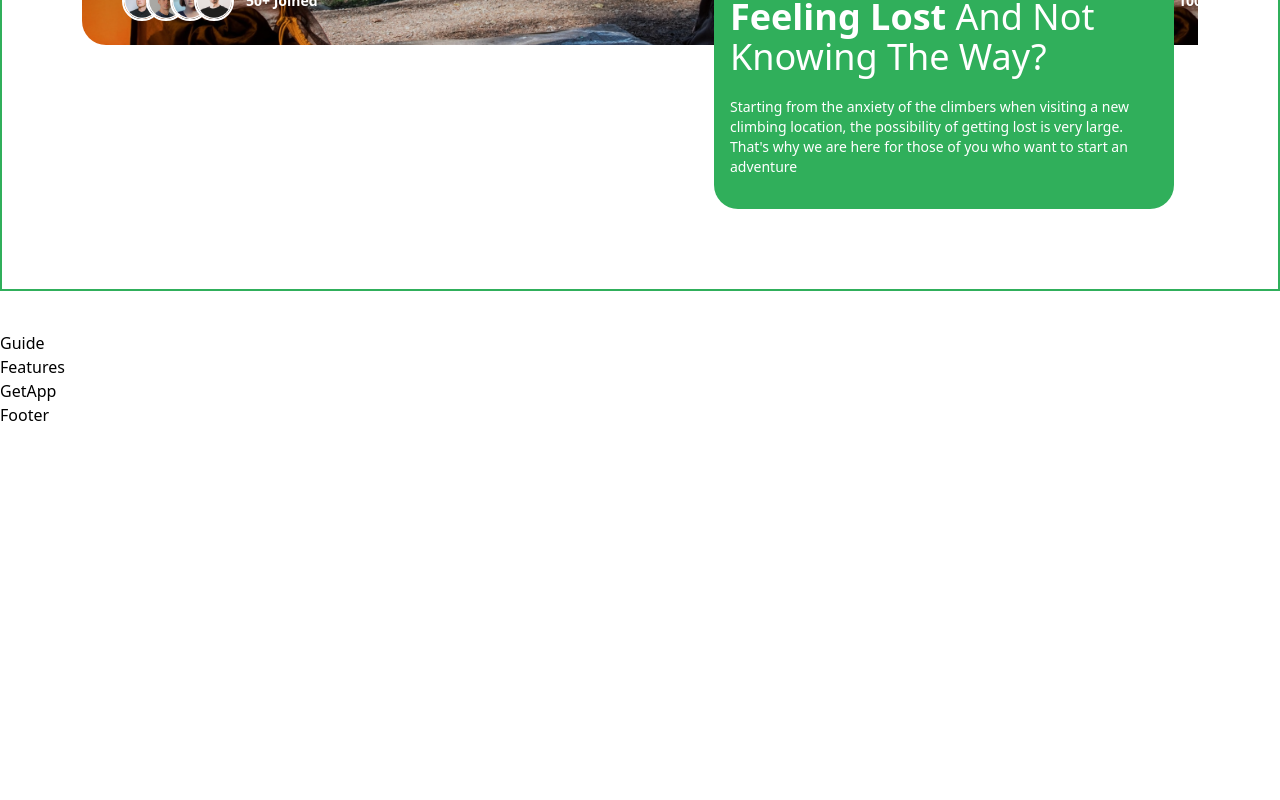
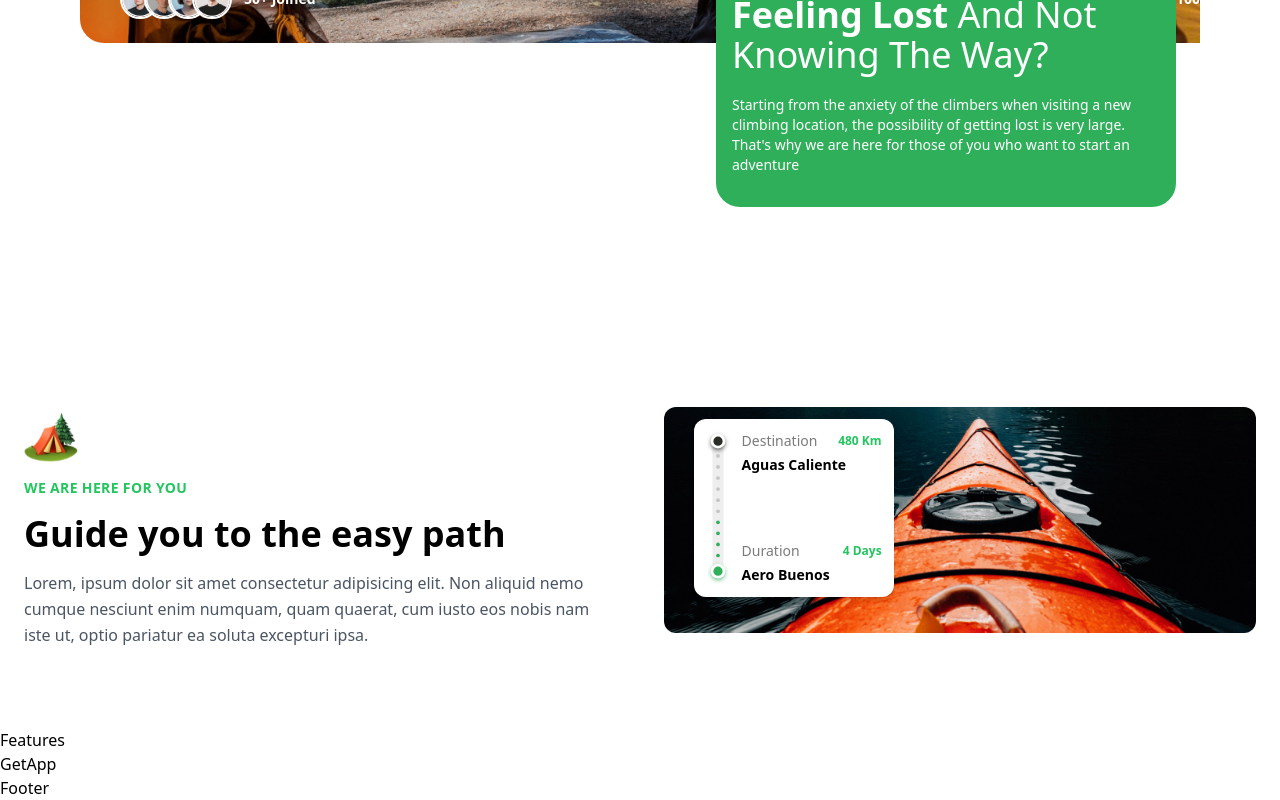
Before and after one commit to RiyadhBenhallou/travel-app, a Next.js app: page / in a window 1280 px wide. Shown: the part 984-1784 px from the top of the page. Before the commit the page ends 1411 px from the top, so only its background shows below. Built offline with nearby package versions, Linux system fonts and the light colour scheme.

Commit message:
Add Guide component with layout and styling enhancements; update Camp component and package dependencies

```diff
--- a/app/globals.css
+++ b/app/globals.css
@@ -1,4 +1,5 @@
-@import url('https://fonts.googleapis.com/css2?family=Inter:wght@400;500;600;700;800&display=swap');
+/* @import "tailwindcss"; */
+@import url("https://fonts.googleapis.com/css2?family=Inter:wght@400;500;600;700;800&display=swap");
 
 @tailwind base;
 @tailwind components;
@@ -6,19 +7,19 @@
 
 @layer utilities {
   .btn_white {
-    @apply  border-white bg-white px-6 py-3 text-green-50
+    @apply border-white bg-white px-6 py-3 text-green-50;
   }
-  .btn_white_text  {
-    @apply  border-white bg-white px-6 py-3 text-gray-90
+  .btn_white_text {
+    @apply border-white bg-white px-6 py-3 text-gray-90;
   }
-  .btn_green  {
-    @apply  border-green-50 bg-green-50 px-6 py-3 text-white
+  .btn_green {
+    @apply border-green-50 bg-green-50 px-6 py-3 text-white;
   }
   .btn_dark_green {
-    @apply  bg-green-90 px-6 py-3 text-white transition-all hover:bg-black
+    @apply bg-green-90 px-6 py-3 text-white transition-all hover:bg-black;
   }
-  .btn_dark_green_outline  {
-    @apply border-gray-20 bg-green-90 px-6 py-3 text-white
+  .btn_dark_green_outline {
+    @apply border-gray-20 bg-green-90 px-6 py-3 text-white;
   }
 
   /* Hero */
--- a/components/camp.tsx
+++ b/components/camp.tsx
@@ -3,7 +3,7 @@ import Image from "next/image";
 
 export default function Camp() {
   return (
-    <section className="container mx-auto relative px-6 lg:px-20 py-10 lg:py-20 lg:mb-10 flex flex-col border-2 border-green-50">
+    <section className="container mx-auto relative px-6 lg:px-20 py-10 lg:py-20 lg:mb-10 flex flex-col">
       <div className="hide-scrollbar flex justify-start items-start h-[340px] lg:h-[400px] gap-8 overflow-x-auto">
         <CampSite
           backgroundImage="bg-bg-img-1"
@@ -12,7 +12,7 @@ export default function Camp() {
           peopleJoined="50+ Joined"
         />
         <CampSite
-          backgroundImage="bg-bg-img-1"
+          backgroundImage="bg-bg-img-2"
           title="Mountain View"
           subtitle="Somewhere in the wild"
           peopleJoined="1000+ Joined"
--- a/components/guide.tsx
+++ b/components/guide.tsx
@@ -1,5 +1,58 @@
+import Image from "next/image";
+
 export default function Guide() {
   return (
-    <div>Guide</div>
-  )
+    <section className="container mx-auto px-6 py-12 lg:py-20">
+      <div className="flex flex-col lg:flex-row lg:justify-between gap-8 lg:gap-12">
+        <div className="w-full lg:w-1/2 space-y-4">
+          <Image
+            src="/camp.svg"
+            alt="map"
+            height={54}
+            width={54}
+            className="mb-2"
+          />
+          <p className="uppercase text-green-500 text-sm font-semibold tracking-wide">
+            we are here for you
+          </p>
+          <h2 className="text-3xl lg:text-4xl font-bold leading-tight">
+            Guide you to the easy path
+          </h2>
+          <p className="text-gray-600 leading-relaxed">
+            Lorem, ipsum dolor sit amet consectetur adipisicing elit. Non
+            aliquid nemo cumque nesciunt enim numquam, quam quaerat, cum iusto
+            eos nobis nam iste ut, optio pariatur ea soluta excepturi ipsa.
+          </p>
+        </div>
+        <div className="w-full lg:w-1/2 relative">
+          <Image
+            src="/boat.png"
+            alt="boat"
+            width={680}
+            height={510}
+            className="w-full h-auto object-cover rounded-xl"
+          />
+          <div className="bg-white shadow-md p-3 rounded-xl absolute top-[5%] left-[25%] lg:left-[5%] flex gap-3  w-[200px]">
+            <Image src="/meter.svg" alt="meter" width={24} height={158} className="h-full" />
+            <div className="w-full flex flex-col justify-between min-h-full">
+              <div className="flex flex-col gap-1">
+                <div className="flex items-center justify-between">
+                  <p className="text-sm text-gray-30">Destination</p>
+                  <p className="text-green-500 text-xs font-semibold">480 Km</p>
+                </div>
+                <p className="font-bold text-sm">Aguas Caliente</p>
+              </div>
+              <div className="flex flex-col gap-1">
+                <div className="flex items-center justify-between">
+                  <p className="text-sm text-gray-30">Duration</p>
+                  <p className="text-green-500 text-xs font-semibold">4 Days</p>
+                </div>
+                <p className="font-bold text-sm">Aero Buenos</p>
+              </div>
+            </div>
+          </div>
+        </div>
+      </div>
+    </section>
+  );
 }
```
Also changed, not shown: package.json (+5 -4 lines), 1 other file (tests, documents, lock files or other folders).
